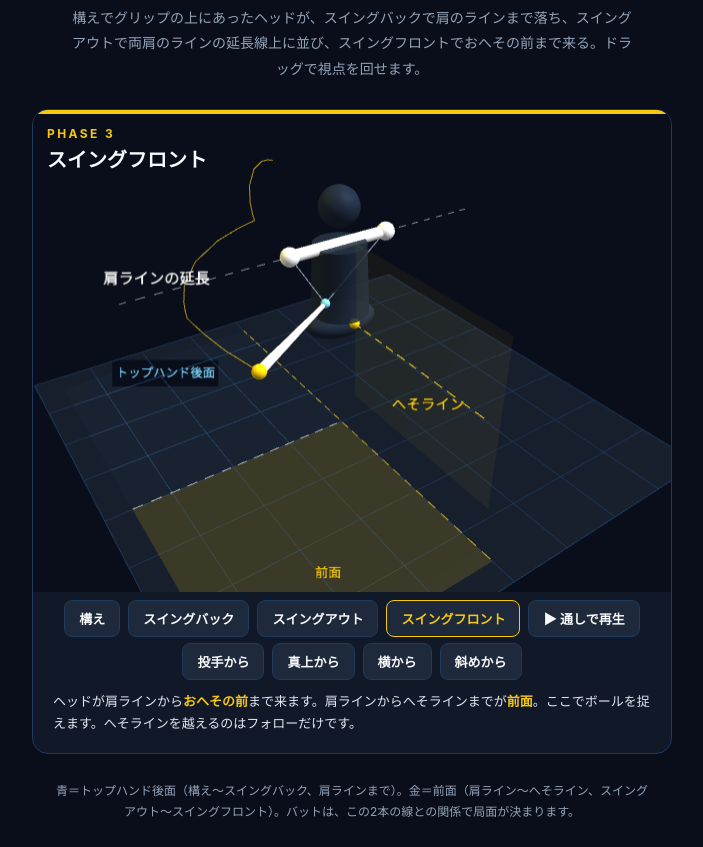
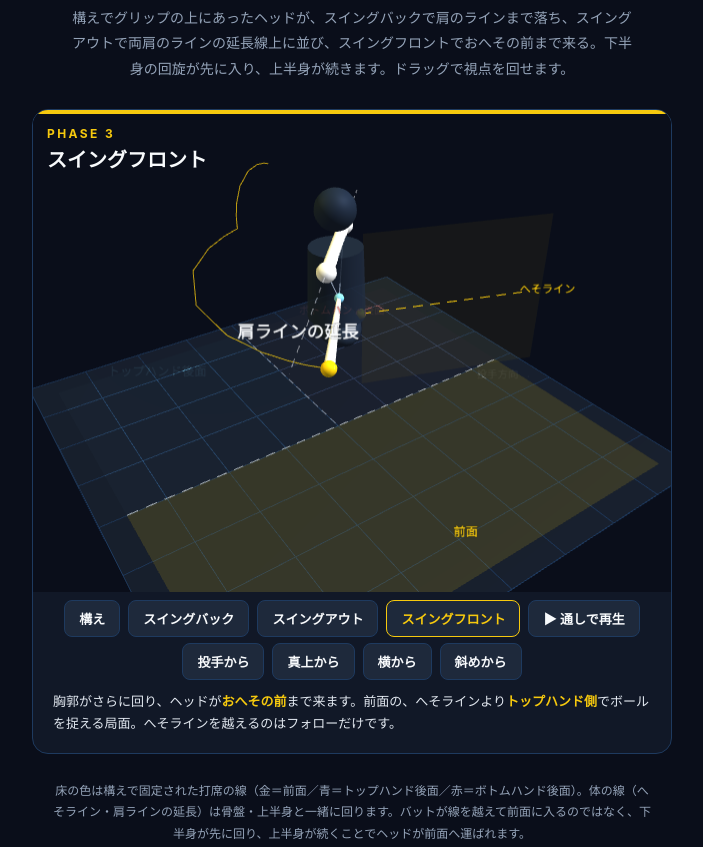
Before and after one commit to ai-tomoya-niigata-maker/taishu-juku-swing-zones, a plain HTML site: page index.html in a window 1280 px wide. Shown: the part 3188-4035 px from the top of the page, without its empty margins (288-991 px from the left). Drawn offline with nearby package versions, Linux system fonts and the light colour scheme; animation ran at ten frames a second.

Commit message:
3D図：骨盤と上半身を別々に回旋させ、打席の線（前面/後面）を固定に
Co-Authored-By: Claude Opus 5 <noreply@anthropic.com>

```diff
--- a/index.html
+++ b/index.html
@@ -129,7 +129,7 @@
   <div class="sec" id="upper">
     <p class="label">UPPER BODY &amp; BAT</p>
     <h1>上半身とバットの関係。</h1>
-    <p class="lead">構えでグリップの上にあったヘッドが、スイングバックで肩のラインまで落ち、スイングアウトで両肩のラインの延長線上に並び、スイングフロントでおへその前まで来る。ドラッグで視点を回せます。</p>
+    <p class="lead">構えでグリップの上にあったヘッドが、スイングバックで肩のラインまで落ち、スイングアウトで両肩のラインの延長線上に並び、スイングフロントでおへその前まで来る。下半身の回旋が先に入り、上半身が続きます。ドラッグで視点を回せます。</p>
     <div class="card one" style="max-width:640px">
       <div class="band" style="background:#f6c90e"></div>
       <div id="three-wrap" style="position:relative;width:100%;aspect-ratio:4/3;background:#0a0e1a;cursor:grab">
@@ -152,7 +152,7 @@
       </div>
       <p class="where" id="w3d"></p>
     </div>
-    <p class="note">青＝トップハンド後面（構え〜スイングバック、肩ラインまで）。金＝前面（肩ライン〜へそライン、スイングアウト〜スイングフロント）。バットは、この2本の線との関係で局面が決まります。</p>
+    <p class="note">床の色は構えで固定された打席の線（金＝前面／青＝トップハンド後面／赤＝ボトムハンド後面）。体の線（へそライン・肩ラインの延長）は骨盤・上半身と一緒に回ります。バットが線を越えて前面に入るのではなく、下半身が先に回り、上半身が続くことでヘッドが前面へ運ばれます。</p>
   </div>
 
   <div class="sig"><b>体修塾BCA｜新潟県・柏崎の野球個別指導スクール</b><br>代表 大林智也｜日体大 体育学 ／ 上越教育大学院 スポーツ心理学修士<br>📍 新潟県柏崎市｜新潟県全域・出張指導対応</div>
@@ -415,7 +415,7 @@
     }
   })();
 
-  // ===== 3D：上半身とバット =====
+  // ===== 3D：上半身とバット（下半身の回旋を含む） =====
   (function(){
     const cv=document.getElementById('cv3d'); if(!cv||!window.THREE) return;
     if(/[?&]fig=upper/.test(location.search)) document.body.classList.add('only-upper');
@@ -427,47 +427,43 @@
     scene.add(new T.AmbientLight(0xffffff,0.55));
     const key=new T.DirectionalLight(0xffffff,0.9); key.position.set(3,6,4); scene.add(key);
     const rim=new T.DirectionalLight(0xf6c90e,0.35); rim.position.set(-4,3,-3); scene.add(rim);
-
     const GOLD=0xf6c90e, WHITE=0xf8fafc, GRAY=0x94a3b8, NAVY=0x1e293b, BLUE=0x7dd3fc, RED=0xfc8181;
     const mat=(c,o)=>new T.MeshStandardMaterial({color:c,roughness:.6,metalness:.1,transparent:o!==undefined,opacity:o===undefined?1:o});
+    const MX=-1; // 右打者：トップハンド側（右手側）= -x。投手方向 = +x。前面（ベース側）= +z
 
-    // 床（打席）：前面=+z 側、後面=-z 側（体は +z を向く）。右打者：トップハンド側（右手側）=-x
-    const MX=-1; // x 反転（右打者）
+    // ---- 打席の線（構えで固定・体が回っても動かない）
     const floor=new T.Mesh(new T.PlaneGeometry(4,4),mat(0x111827,.9)); floor.rotation.x=-Math.PI/2; scene.add(floor);
     const grid=new T.GridHelper(4,8,0x1e3a5f,0x1e3a5f); grid.position.y=0.001; scene.add(grid);
-    // ゾーン（床）：トップハンド後面＝肩ラインより後ろ・トップハンド側／前面＝肩ラインからへそラインまで・トップハンド側
     const zoneMat=(c,o)=>new T.MeshBasicMaterial({color:c,transparent:true,opacity:o,side:T.DoubleSide,depthWrite:false});
-    const zBack=new T.Mesh(new T.PlaneGeometry(1.8,1.8),zoneMat(BLUE,.16)); zBack.rotation.x=-Math.PI/2; zBack.position.set(MX*0.9,0.004,-0.9); scene.add(zBack);
-    const zFront=new T.Mesh(new T.PlaneGeometry(1.8,1.8),zoneMat(GOLD,.16)); zFront.rotation.x=-Math.PI/2; zFront.position.set(MX*0.9,0.004,0.9); scene.add(zFront);
-    // ゾーンの境界線（床）：肩ライン（z=0）とへそライン（x=0）
-    const zl1=new T.Line(new T.BufferGeometry().setFromPoints([new T.Vector3(MX*1.8,0.006,0),new T.Vector3(0,0.006,0)]),new T.LineDashedMaterial({color:WHITE,dashSize:.08,gapSize:.06,transparent:true,opacity:.6})); zl1.computeLineDistances(); scene.add(zl1);
-    const zl2=new T.Line(new T.BufferGeometry().setFromPoints([new T.Vector3(0,0.006,-1.8),new T.Vector3(0,0.006,1.8)]),new T.LineDashedMaterial({color:GOLD,dashSize:.08,gapSize:.06,transparent:true,opacity:.7})); zl2.computeLineDistances(); scene.add(zl2);
-    // 前面（+z）にベース
+    const zFront=new T.Mesh(new T.PlaneGeometry(3.6,1.8),zoneMat(GOLD,.14)); zFront.rotation.x=-Math.PI/2; zFront.position.set(0,0.004,0.9); scene.add(zFront);
+    const zBackT=new T.Mesh(new T.PlaneGeometry(1.8,1.8),zoneMat(BLUE,.16)); zBackT.rotation.x=-Math.PI/2; zBackT.position.set(MX*0.9,0.004,-0.9); scene.add(zBackT);
+    const zBackB=new T.Mesh(new T.PlaneGeometry(1.8,1.8),zoneMat(RED,.12)); zBackB.rotation.x=-Math.PI/2; zBackB.position.set(MX*-0.9,0.004,-0.9); scene.add(zBackB);
+    const dl=(a,b,c,o)=>{const l=new T.Line(new T.BufferGeometry().setFromPoints([a,b]),new T.LineDashedMaterial({color:c,dashSize:.08,gapSize:.06,transparent:true,opacity:o}));l.computeLineDistances();return l;};
+    scene.add(dl(new T.Vector3(-1.8,0.006,0),new T.Vector3(1.8,0.006,0),WHITE,.6));   // 前面／後面の線
+    scene.add(dl(new T.Vector3(0,0.006,-1.8),new T.Vector3(0,0.006,0),WHITE,.4));     // トップ／ボトム後面の線
+    function label(text,color,pos,scale){const c=document.createElement('canvas');c.width=256;c.height=64;const x=c.getContext('2d');x.font='bold 30px sans-serif';x.fillStyle=color;x.textAlign='center';x.fillText(text,128,42);const t=new T.CanvasTexture(c);const sp=new T.Sprite(new T.SpriteMaterial({map:t,transparent:true,depthTest:false}));sp.scale.set(scale||.6,(scale||.6)/4,1);sp.position.copy(pos);return sp;}
+    scene.add(label('前面','#f6c90e',new T.Vector3(0,0.12,1.55),.7));
+    scene.add(label('トップハンド後面','#7dd3fc',new T.Vector3(MX*1.0,0.12,-1.45),.95));
+    scene.add(label('ボトムハンド後面','#fc8181',new T.Vector3(MX*-1.0,0.12,-1.45),.95));
+    scene.add(label('投手方向 →','#94a3b8',new T.Vector3(1.55,0.12,0.35),.8));
 
-    // 体：骨盤・胴・肩・頭（骨盤は 45° 回った状態＝体全体を y 軸で回して表現）
-    const body=new T.Group(); scene.add(body);
-    const pelvis=new T.Mesh(new T.SphereGeometry(0.22,24,16),mat(NAVY)); pelvis.scale.set(1.35,0.55,0.8); pelvis.position.y=1.0; body.add(pelvis);
-    const torso=new T.Mesh(new T.CylinderGeometry(0.2,0.22,0.55,24),mat(NAVY,.85)); torso.position.y=1.35; body.add(torso);
-    const shoulders=new T.Mesh(new T.CylinderGeometry(0.045,0.045,0.82,16),mat(WHITE)); shoulders.rotation.z=Math.PI/2; shoulders.position.y=1.62; body.add(shoulders);
-    const shL=new T.Mesh(new T.SphereGeometry(0.07,16,12),mat(WHITE)); shL.position.set(-0.41,1.62,0); body.add(shL);
-    const shR=new T.Mesh(new T.SphereGeometry(0.07,16,12),mat(WHITE)); shR.position.set(0.41,1.62,0); body.add(shR);
-    const head=new T.Mesh(new T.SphereGeometry(0.15,20,16),mat(NAVY)); head.position.y=1.9; body.add(head);
-    // おへそ（前面側）
-    const navel=new T.Mesh(new T.SphereGeometry(0.04,12,10),mat(GOLD)); navel.position.set(0,1.05,0.19); body.add(navel);
-    // へそライン（おへそから前へ）＋ 面（トップ／ボトムの境界）
-    const nl=new T.Line(new T.BufferGeometry().setFromPoints([new T.Vector3(0,1.05,0.19),new T.Vector3(0,1.05,1.6)]),new T.LineDashedMaterial({color:GOLD,dashSize:.08,gapSize:.05})); nl.computeLineDistances(); body.add(nl);
-    const plane=new T.Mesh(new T.PlaneGeometry(1.5,1.3),new T.MeshBasicMaterial({color:GOLD,transparent:true,opacity:.05,side:T.DoubleSide})); plane.rotation.y=Math.PI/2; plane.position.set(0,1.05,0.95); body.add(plane);
-    // 肩ラインの延長（白破線）
-    const sl=new T.Line(new T.BufferGeometry().setFromPoints([new T.Vector3(MX*-1.2,1.62,0),new T.Vector3(MX*1.6,1.62,0)]),new T.LineDashedMaterial({color:WHITE,dashSize:.06,gapSize:.06,transparent:true,opacity:.5})); sl.computeLineDistances(); body.add(sl);
-    // ラベル用スプライト
-    function label(text,color,pos,scale){const c=document.createElement('canvas');c.width=256;c.height=64;const x=c.getContext('2d');x.font='bold 30px sans-serif';x.fillStyle=color;x.textAlign='center';x.fillText(text,128,42);const t=new T.CanvasTexture(c);const sp=new T.Sprite(new T.SpriteMaterial({map:t,transparent:true}));sp.scale.set(scale||.6,(scale||.6)/4,1);sp.position.copy(pos);return sp;}
-    body.add(label('へそライン','#f6c90e',new T.Vector3(MX*0.4,1.28,1.5),.7));
-    scene.add(label('トップハンド後面','#7dd3fc',new T.Vector3(MX*1.0,0.12,-1.35),.95));
-    scene.add(label('前面','#f6c90e',new T.Vector3(MX*1.0,0.12,1.35),.7));
-    body.add(label('肩ラインの延長','#f8fafc',new T.Vector3(MX*1.35,1.72,0),.8));
-    // 体全体を「完全着地後・骨盤が向いた状態」に：ここでは体の向き＝前面方向で固定し、打席の線は体の向きと同じに置く（視覚を単純化）
+    // ---- 体：骨盤グループと上半身グループ（別々に y 軸で回る）
+    const pelvisG=new T.Group(); scene.add(pelvisG);
+    const torsoG=new T.Group(); scene.add(torsoG);
+    const pelvis=new T.Mesh(new T.SphereGeometry(0.22,24,16),mat(NAVY)); pelvis.scale.set(1.35,0.55,0.8); pelvis.position.y=1.0; pelvisG.add(pelvis);
+    const navel=new T.Mesh(new T.SphereGeometry(0.04,12,10),mat(GOLD)); navel.position.set(0,1.05,0.19); pelvisG.add(navel);
+    pelvisG.add(dl(new T.Vector3(0,1.05,0.19),new T.Vector3(0,1.05,1.6),GOLD,1));      // へそライン
+    const plane=new T.Mesh(new T.PlaneGeometry(1.5,1.3),new T.MeshBasicMaterial({color:GOLD,transparent:true,opacity:.05,side:T.DoubleSide,depthWrite:false})); plane.rotation.y=Math.PI/2; plane.position.set(0,1.05,0.95); pelvisG.add(plane);
+    pelvisG.add(label('へそライン','#f6c90e',new T.Vector3(MX*0.4,1.28,1.5),.7));
+    const torso=new T.Mesh(new T.CylinderGeometry(0.2,0.22,0.55,24),mat(NAVY,.85)); torso.position.y=1.35; torsoG.add(torso);
+    const shoulders=new T.Mesh(new T.CylinderGeometry(0.045,0.045,0.82,16),mat(WHITE)); shoulders.rotation.z=Math.PI/2; shoulders.position.y=1.62; torsoG.add(shoulders);
+    const shL=new T.Mesh(new T.SphereGeometry(0.07,16,12),mat(WHITE)); shL.position.set(-0.41,1.62,0); torsoG.add(shL);
+    const shR=new T.Mesh(new T.SphereGeometry(0.07,16,12),mat(WHITE)); shR.position.set(0.41,1.62,0); torsoG.add(shR);
+    const head=new T.Mesh(new T.SphereGeometry(0.15,20,16),mat(NAVY)); head.position.y=1.9; torsoG.add(head);
+    torsoG.add(dl(new T.Vector3(MX*-1.2,1.62,0),new T.Vector3(MX*1.6,1.62,0),WHITE,.5)); // 肩ラインの延長
+    torsoG.add(label('肩ラインの延長','#f8fafc',new T.Vector3(MX*1.35,1.72,0),.8));
 
-    // 腕（肩→グリップ）とバット
+    // ---- 腕・バット・軌跡（ワールド座標）
     const armMat=new T.LineBasicMaterial({color:GRAY});
     const armL=new T.Line(new T.BufferGeometry().setFromPoints([new T.Vector3(),new T.Vector3()]),armMat); scene.add(armL);
     const armR=new T.Line(new T.BufferGeometry().setFromPoints([new T.Vector3(),new T.Vector3()]),armMat); scene.add(armR);
@@ -475,58 +471,61 @@
     const bat=new T.Mesh(new T.CylinderGeometry(0.035,0.016,BATLEN,16),mat(WHITE)); scene.add(bat);
     const headBall=new T.Mesh(new T.SphereGeometry(0.05,14,12),mat(GOLD)); scene.add(headBall);
     const gripBall=new T.Mesh(new T.SphereGeometry(0.035,14,12),mat(BLUE)); scene.add(gripBall);
-    // ヘッドの軌跡
-    const trailPts=[]; const trail=new T.Line(new T.BufferGeometry(),new T.LineBasicMaterial({color:GOLD,transparent:true,opacity:.7})); scene.add(trail);
+    const trailPts=[]; const trail=new T.Line(new T.BufferGeometry(),new T.LineBasicMaterial({color:GOLD,transparent:true,opacity:.75})); scene.add(trail);
 
-    // 局面キーフレーム：[グリップ, ヘッド方向(単位ベクトルに近い)]  体の向き=+z、トップハンド側=+x、上=+y
+    // ---- 局面キーフレーム：骨盤角・上半身角（投手方向へ）、バット（上半身ローカル座標）
     const K=[
-      {name:'構え',tag:'PHASE 0',grip:new T.Vector3(MX*0.22,1.40,-0.05),dir:new T.Vector3(MX*0.15,1,-0.30),
-       text:'ヘッドはグリップの<b>上</b>にあります。バットは立っていて、まだどの線とも関係を持っていません。'},
-      {name:'スイングバック',tag:'PHASE 1',grip:new T.Vector3(MX*0.10,1.50,-0.12),dir:new T.Vector3(MX*0.10,0.02,-1),
-       text:'ヘッドが<b>肩のラインの高さまで落ち</b>、バットは肩ラインに対して<b>ほぼ垂直</b>に、真後ろを向きます。グリップはへそラインの近くに残ります。構えからここまでが<b>トップハンド後面</b>で溜める局面です。'},
-      {name:'スイングアウト',tag:'PHASE 2',grip:new T.Vector3(MX*0.36,1.42,0.05),dir:new T.Vector3(MX*1,0,0),
-       text:'バットが<b>両肩のラインの延長線上に、平行に並びます</b>。ヘッドは肩の外へ。肩ラインが、トップハンド後面と<b>前面</b>の境界です。ここが練習での理想のインパクト位置です。'},
-      {name:'スイングフロント',tag:'PHASE 3',grip:new T.Vector3(MX*0.12,1.15,0.30),dir:new T.Vector3(MX*0.55,-0.15,0.85),
-       text:'ヘッドが肩ラインから<b>おへその前</b>まで来ます。肩ラインからへそラインまでが<b>前面</b>。ここでボールを捉えます。へそラインを越えるのはフォローだけです。'},
+      {name:'構え',tag:'PHASE 0',pel:0,tor:0,grip:new T.Vector3(MX*0.22,1.40,-0.05),dir:new T.Vector3(MX*0.15,1,-0.30),
+       text:'骨盤 0°、上半身 0°。ヘッドはグリップの<b>上</b>にあります。ここから完全着地までに、骨盤が先に回り始めます。'},
+      {name:'スイングバック',tag:'PHASE 1',pel:45,tor:8,grip:new T.Vector3(MX*0.10,1.50,-0.12),dir:new T.Vector3(MX*0.10,0.02,-1),
+       text:'<b>完全着地の前に骨盤は45°</b>向いています。上半身はまだ構えの向きに近く、ヘッドは肩ラインの高さで真後ろ。ヘッドは<b>トップハンド後面</b>にあります。ここが溜める局面です。'},
+      {name:'スイングアウト',tag:'PHASE 2',pel:70,tor:45,grip:new T.Vector3(MX*0.36,1.42,0.05),dir:new T.Vector3(MX*1,0,0),
+       text:'下半身の動きは終わり、<b>上半身が回り始めます</b>。バットは両肩のラインの延長線上に並び、回旋によってヘッドは<b>前面</b>に入ります。バットが線を越えるのではなく、体が回ることでヘッドが前面に運ばれます。'},
+      {name:'スイングフロント',tag:'PHASE 3',pel:80,tor:80,grip:new T.Vector3(MX*0.12,1.15,0.30),dir:new T.Vector3(MX*0.55,-0.15,0.85),
+       text:'胸郭がさらに回り、ヘッドが<b>おへその前</b>まで来ます。前面の、へそラインより<b>トップハンド側</b>でボールを捉える局面。へそラインを越えるのはフォローだけです。'},
     ];
     K.forEach(k=>k.dir.normalize());
-    let cur={grip:K[0].grip.clone(),dir:K[0].dir.clone()};
-    function place(grip,dir){
+    const rad=d=>d*Math.PI/180;
+    let cur={pel:0,tor:0,grip:K[0].grip.clone(),dir:K[0].dir.clone()};
+    function place(c){
+      pelvisG.rotation.y=rad(c.pel); torsoG.rotation.y=rad(c.tor);
+      const R=new T.Matrix4().makeRotationY(rad(c.tor));
+      const grip=c.grip.clone().applyMatrix4(R), dir=c.dir.clone().applyMatrix4(R).normalize();
       const headP=grip.clone().add(dir.clone().multiplyScalar(BATLEN));
       bat.position.copy(grip.clone().add(dir.clone().multiplyScalar(BATLEN/2)));
-      bat.quaternion.setFromUnitVectors(new T.Vector3(0,1,0),dir.clone().normalize());
+      bat.quaternion.setFromUnitVectors(new T.Vector3(0,1,0),dir);
       headBall.position.copy(headP); gripBall.position.copy(grip);
-      armL.geometry.setFromPoints([new T.Vector3(-0.41,1.62,0),grip]); armR.geometry.setFromPoints([new T.Vector3(0.41,1.62,0),grip]);
+      const sL=new T.Vector3(-0.41,1.62,0).applyMatrix4(R), sR=new T.Vector3(0.41,1.62,0).applyMatrix4(R);
+      armL.geometry.setFromPoints([sL,grip]); armR.geometry.setFromPoints([sR,grip]);
       return headP;
     }
     const tag=document.getElementById('phaseTag'), nm=document.getElementById('phaseName'), w3=document.getElementById('w3d');
     function setText(i){tag.textContent=K[i].tag; nm.textContent=K[i].name; w3.innerHTML=K[i].text;
       document.querySelectorAll('#phaseBtns button').forEach(b=>b.classList.toggle('on',b.dataset.ph==String(i)));}
-    // アニメーション
     let anim=null;
-    function lerpV(a,b,t){return a.clone().lerp(b,t);}
     function ease(t){return t<.5?2*t*t:-1+(4-2*t)*t;}
     function goTo(i,dur){
-      const from={grip:cur.grip.clone(),dir:cur.dir.clone()}, to=K[i]; const t0=performance.now();
+      const from={pel:cur.pel,tor:cur.tor,grip:cur.grip.clone(),dir:cur.dir.clone()}, to=K[i]; const t0=performance.now();
       return new Promise(res=>{
         function step(){const t=Math.min(1,(performance.now()-t0)/dur), e=ease(t);
-          cur.grip=lerpV(from.grip,to.grip,e); cur.dir=lerpV(from.dir,to.dir,e).normalize();
-          const hp=place(cur.grip,cur.dir); trailPts.push(hp.clone()); if(trailPts.length>400) trailPts.shift(); trail.geometry.setFromPoints(trailPts);
+          cur.pel=from.pel+(to.pel-from.pel)*e; cur.tor=from.tor+(to.tor-from.tor)*e;
+          cur.grip=from.grip.clone().lerp(to.grip,e); cur.dir=from.dir.clone().lerp(to.dir,e).normalize();
+          const hp=place(cur); trailPts.push(hp.clone()); if(trailPts.length>500) trailPts.shift(); trail.geometry.setFromPoints(trailPts);
           if(t<1) anim=requestAnimationFrame(step); else res();}
         anim=requestAnimationFrame(step);
       });
     }
-    async function playAll(){ if(anim) cancelAnimationFrame(anim); trailPts.length=0; cur={grip:K[0].grip.clone(),dir:K[0].dir.clone()}; place(cur.grip,cur.dir); setText(0);
+    async function playAll(){ if(anim) cancelAnimationFrame(anim); trailPts.length=0; cur={pel:0,tor:0,grip:K[0].grip.clone(),dir:K[0].dir.clone()}; place(cur); setText(0);
       document.querySelectorAll('#phaseBtns button').forEach(b=>b.classList.toggle('on',b.dataset.ph==='play'));
       await new Promise(r=>setTimeout(r,500));
-      for(let i=1;i<K.length;i++){ setText(i); await goTo(i,900); await new Promise(r=>setTimeout(r,650)); } }
+      for(let i=1;i<K.length;i++){ setText(i); await goTo(i,950); await new Promise(r=>setTimeout(r,700)); } }
     document.querySelectorAll('#phaseBtns button').forEach(b=>b.addEventListener('click',()=>{ if(anim) cancelAnimationFrame(anim);
       if(b.dataset.ph==='play'){playAll();return;} const i=+b.dataset.ph; trailPts.length=0; setText(i); goTo(i,700); }));
 
-    // カメラ（簡易オービット）
-    let theta=-0.6, phi=1.0, dist=4.9, target=new T.Vector3(-0.2,1.0,0.45);
+    // ---- カメラ
+    let theta=-0.6, phi=1.0, dist=5.0, target=new T.Vector3(-0.1,0.95,0.35);
     function updCam(){cam.position.set(target.x+dist*Math.sin(phi)*Math.sin(theta), target.y+dist*Math.cos(phi), target.z+dist*Math.sin(phi)*Math.cos(theta)); cam.lookAt(target);}
-    const VIEWS={pitcher:[0.0,1.25],top:[0.0,0.08],side:[-Math.PI/2,1.3],iso:[-0.6,1.0]};
+    const VIEWS={pitcher:[Math.PI/2,1.25],top:[0.0,0.08],side:[-Math.PI/2,1.3],iso:[-0.6,1.0]};
     document.querySelectorAll('#viewBtns button').forEach(b=>b.addEventListener('click',()=>{const v=VIEWS[b.dataset.v]; theta=v[0]; phi=v[1]; updCam();
       document.querySelectorAll('#viewBtns button').forEach(x=>x.classList.toggle('on',x===b));}));
     let drag=false,lx=0,ly=0;
@@ -535,17 +534,16 @@
     window.addEventListener('pointerup',()=>{drag=false;wrap.style.cursor='grab';});
     window.addEventListener('pointermove',e=>{if(!drag)return; theta-=(e.clientX-lx)*0.008; phi=Math.max(0.08,Math.min(1.5,phi+(e.clientY-ly)*0.006)); lx=e.clientX;ly=e.clientY; updCam();});
     wrap.addEventListener('touchmove',e=>{e.preventDefault();},{passive:false});
-
     function resize(){const w=wrap.clientWidth,h=wrap.clientHeight; renderer.setSize(w,h,false); cam.aspect=w/h; cam.updateProjectionMatrix();}
     window.addEventListener('resize',resize); resize(); updCam();
     (function loop(){renderer.render(scene,cam); requestAnimationFrame(loop);})();
 
     const still=/[?&]still=1/.test(location.search);
-    place(cur.grip,cur.dir); setText(0);
-    if(still){ // 静止画：スイングアウトの状態＋軌跡
-      const pts=[]; for(let i=0;i<=1;i+=0.05){pts.push(cur.grip.clone().lerp(K[1].grip,i).add(cur.dir.clone().lerp(K[1].dir,i).normalize().multiplyScalar(BATLEN)));}
-      for(let i=0;i<=1;i+=0.05){pts.push(K[1].grip.clone().lerp(K[2].grip,i).add(K[1].dir.clone().lerp(K[2].dir,i).normalize().multiplyScalar(BATLEN)));}
-      trail.geometry.setFromPoints(pts); cur={grip:K[2].grip.clone(),dir:K[2].dir.clone()}; place(cur.grip,cur.dir); setText(2);
+    place(cur); setText(0);
+    if(still){ // 静止画：スイングアウト＋軌跡
+      const pts=[]; const seg=(a,b)=>{for(let i=0;i<=1;i+=0.05){const c={pel:a.pel+(b.pel-a.pel)*i,tor:a.tor+(b.tor-a.tor)*i,grip:a.grip.clone().lerp(b.grip,i),dir:a.dir.clone().lerp(b.dir,i).normalize()};pts.push(place(c).clone());}};
+      seg(K[0],K[1]); seg(K[1],K[2]); trail.geometry.setFromPoints(pts);
+      cur={pel:K[2].pel,tor:K[2].tor,grip:K[2].grip.clone(),dir:K[2].dir.clone()}; place(cur); setText(2);
     } else { setTimeout(playAll,800); }
   })();
 
```
